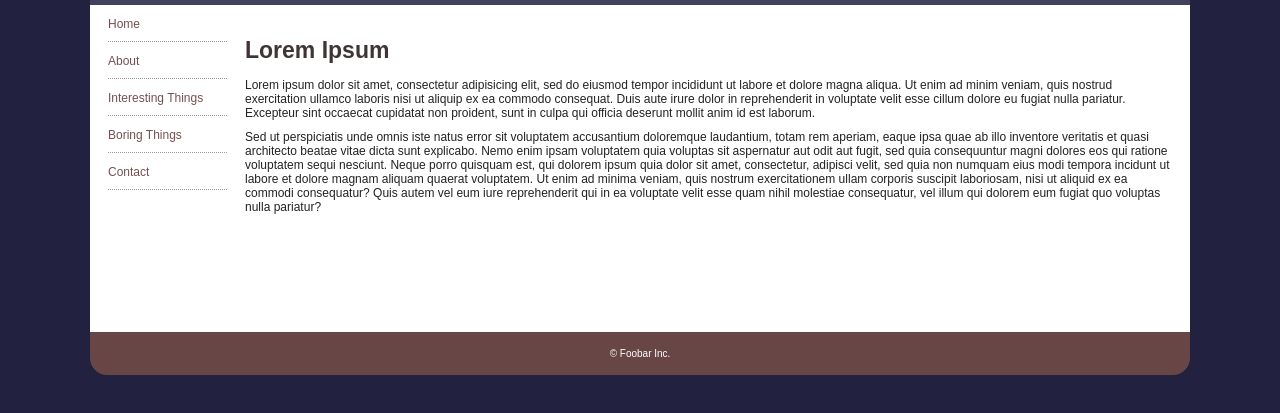
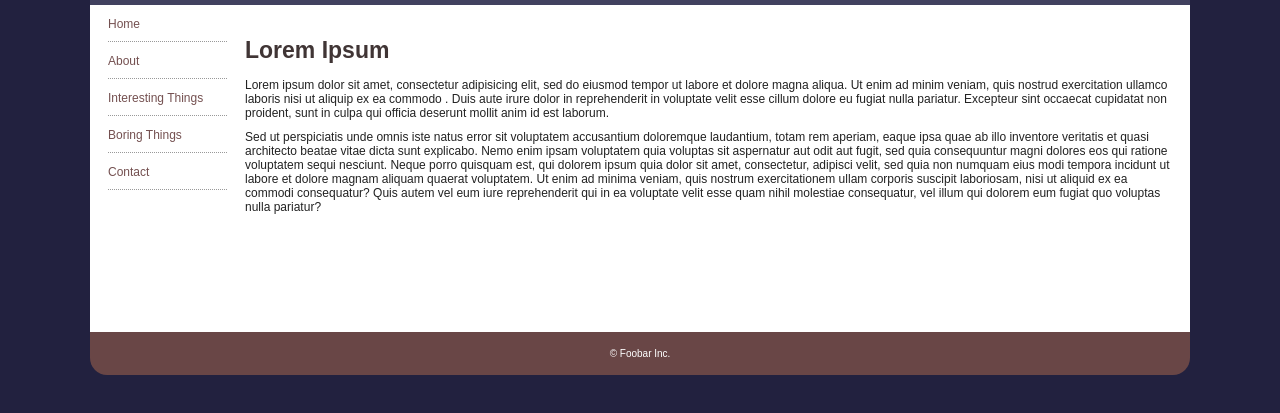
Before and after one commit to rakibul875/College-job-no-2, a plain HTML site: page index.html in a window 1280 px wide. Shown: the part 157-570 px from the top of the page. Drawn offline with Linux system fonts and the light colour scheme.

Commit message:
add code

```diff
--- a/index.html
+++ b/index.html
@@ -65,7 +65,6 @@
             <rect x="30" y="75" width="45" height="3" rx="2" fill="#111" />
           </svg>
         </div>
-        <!-- hhhjjjjjj -->
 
         <h1>My Website!</h1>
       </header>
@@ -89,12 +88,12 @@
 
           <p>
             Lorem ipsum dolor sit amet, consectetur adipisicing elit, sed do
-            eiusmod tempor incididunt ut labore et dolore magna aliqua. Ut enim
-            ad minim veniam, quis nostrud exercitation ullamco laboris nisi ut
-            aliquip ex ea commodo consequat. Duis aute irure dolor in
-            reprehenderit in voluptate velit esse cillum dolore eu fugiat nulla
-            pariatur. Excepteur sint occaecat cupidatat non proident, sunt in
-            culpa qui officia deserunt mollit anim id est laborum.
+            eiusmod tempor ut labore et dolore magna aliqua. Ut enim ad minim
+            veniam, quis nostrud exercitation ullamco laboris nisi ut aliquip ex
+            ea commodo . Duis aute irure dolor in reprehenderit in voluptate
+            velit esse cillum dolore eu fugiat nulla pariatur. Excepteur sint
+            occaecat cupidatat non proident, sunt in culpa qui officia deserunt
+            mollit anim id est laborum.
           </p>
 
           <p>
```
